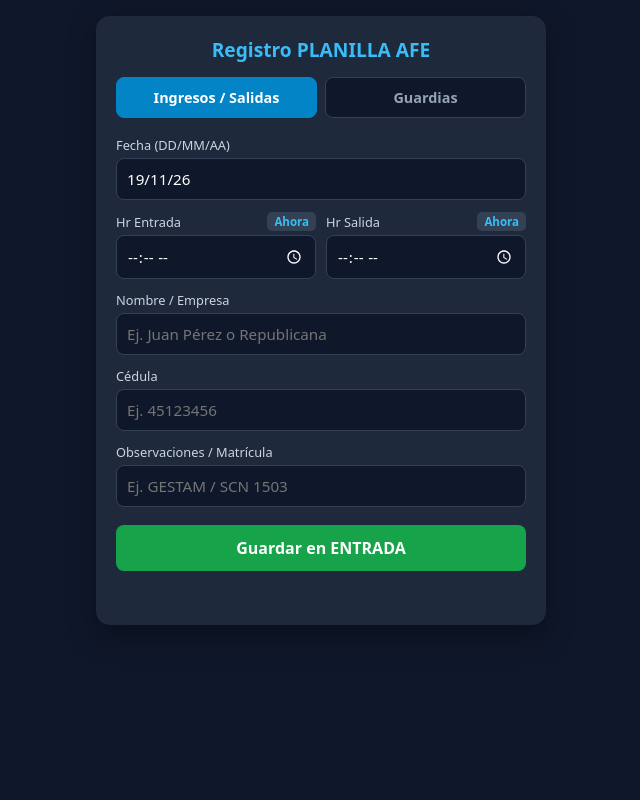
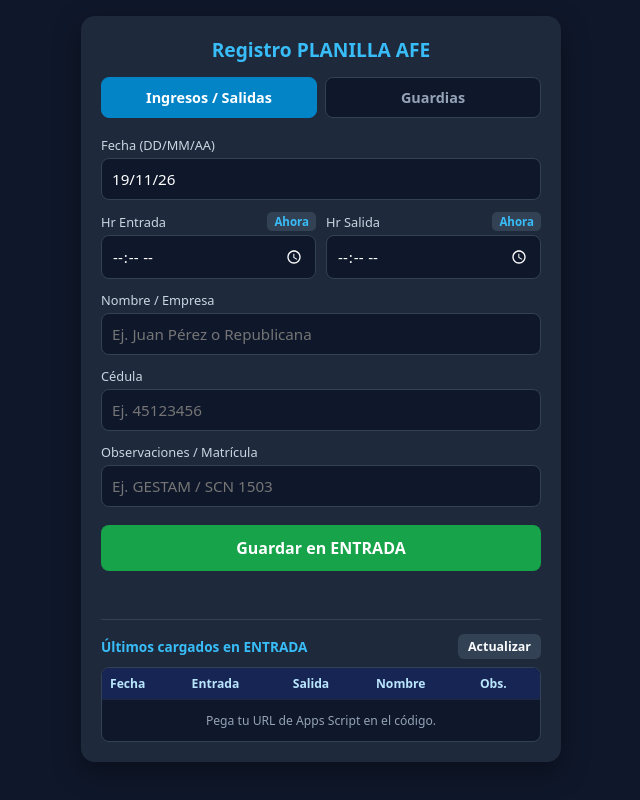
Before and after one commit to martinsampayo09-uy2/planillas.afe, a plain HTML site: page planillasafe.index.html in a window 1280 px wide. Shown: the whole page, without its empty margins (319-959 px from the left). Drawn offline with Linux system fonts and the light colour scheme.

Commit message:
Update planillasafe.index.html

```diff
--- a/planillasafe.index.html
+++ b/planillasafe.index.html
@@ -7,7 +7,7 @@
   <style>
     * { box-sizing: border-box; margin: 0; padding: 0; font-family: system-ui, -apple-system, BlinkMacSystemFont, sans-serif; }
     body { background: #0f172a; color: #f8fafc; display: flex; justify-content: center; align-items: flex-start; min-height: 100vh; padding: 16px; }
-    .contenedor { background: #1e293b; width: 100%; max-width: 450px; padding: 20px; border-radius: 14px; box-shadow: 0 10px 28px rgba(0, 0, 0, 0.35); }
+    .contenedor { background: #1e293b; width: 100%; max-width: 480px; padding: 20px; border-radius: 14px; box-shadow: 0 10px 28px rgba(0, 0, 0, 0.35); }
     h1 { font-size: 1.2rem; text-align: center; margin-bottom: 14px; color: #38bdf8; }
     .tabs { display: grid; grid-template-columns: 1fr 1fr; gap: 8px; margin-bottom: 18px; }
     .tab-btn { padding: 10px; border: 1px solid #334155; background: #0f172a; color: #94a3b8; border-radius: 8px; font-weight: 600; font-size: 0.9rem; cursor: pointer; transition: 0.2s; }
@@ -26,9 +26,22 @@
     .btn-enviar { width: 100%; padding: 12px; background: #16a34a; color: #ffffff; border: none; border-radius: 8px; font-size: 1rem; font-weight: 700; cursor: pointer; margin-top: 6px; transition: 0.2s; }
     .btn-enviar:hover { background: #15803d; }
     .btn-enviar:disabled { background: #475569; cursor: not-allowed; }
-    #estado { margin-top: 12px; text-align: center; font-size: 0.9rem; min-height: 22px; }
+    #estado { margin-top: 10px; text-align: center; font-size: 0.9rem; min-height: 20px; }
     .ok { color: #4ade80; font-weight: 600; }
     .err { color: #f87171; font-weight: 600; }
+
+    /* Vista previa de últimos registros */
+    .vista-previa { margin-top: 18px; padding-top: 14px; border-top: 1px solid #334155; }
+    .vista-header { display: flex; justify-content: space-between; align-items: center; margin-bottom: 8px; }
+    .vista-titulo { font-size: 0.85rem; font-weight: 700; color: #38bdf8; }
+    .btn-refrescar { background: #334155; color: #f8fafc; border: none; border-radius: 6px; padding: 4px 10px; font-size: 0.78rem; font-weight: 600; cursor: pointer; }
+    .btn-refrescar:hover { background: #475569; }
+    .tabla-wrap { overflow-x: auto; border: 1px solid #334155; border-radius: 8px; background: #0f172a; }
+    table { width: 100%; border-collapse: collapse; font-size: 0.76rem; }
+    th, td { padding: 7px 8px; text-align: left; border-bottom: 1px solid #1e293b; white-space: nowrap; }
+    th { background: #172554; color: #bae6fd; font-weight: 700; }
+    tr:last-child td { border-bottom: none; }
+    .vacio { text-align: center; color: #94a3b8; padding: 12px; }
   </style>
 </head>
 <body>
@@ -142,11 +155,28 @@
   </form>
 
   <p id="estado"></p>
+
+  <!-- ÚLTIMOS REGISTROS EN LA HOJA ACTIVA -->
+  <div class="vista-previa">
+    <div class="vista-header">
+      <span class="vista-titulo" id="tituloVista">Últimos cargados en ENTRADA</span>
+      <button type="button" class="btn-refrescar" onclick="cargarUltimos(hojaActual)">Actualizar</button>
+    </div>
+    <div class="tabla-wrap">
+      <table>
+        <thead id="tablaHead"></thead>
+        <tbody id="tablaBody">
+          <tr><td class="vacio">Cargando registros...</td></tr>
+        </tbody>
+      </table>
+    </div>
+  </div>
 </div>
 
 <script>
   const SCRIPT_URL = 'PEGA_AQUI_TU_URL_DE_APPS_SCRIPT';
   const estado = document.getElementById('estado');
+  let hojaActual = 'ENTRADA';
 
   function obtenerFechasHoy() {
     const hoy = new Date();
@@ -177,15 +207,70 @@
     document.getElementById('diaGuardia').value = fechas.larga;
   }
 
-  rellenarFechas();
+  function renderEncabezados(hoja) {
+    const thead = document.getElementById('tablaHead');
+    if (hoja === 'ENTRADA') {
+      thead.innerHTML = '<tr><th>Fecha</th><th>Entrada</th><th>Salida</th><th>Nombre</th><th>Obs.</th></tr>';
+    } else {
+      thead.innerHTML = '<tr><th>Día/Puesto</th><th>AFE 2</th><th>Ent.</th><th>AFE OF</th><th>Sal.</th></tr>';
+    }
+  }
+
+  async function cargarUltimos(hoja) {
+    const tbody = document.getElementById('tablaBody');
+    document.getElementById('tituloVista').textContent = `Últimos cargados en ${hoja}`;
+    renderEncabezados(hoja);
+    tbody.innerHTML = '<tr><td class="vacio" colspan="5">Actualizando...</td></tr>';
+
+    if (!SCRIPT_URL || SCRIPT_URL.includes('PEGA_AQUI')) {
+      tbody.innerHTML = '<tr><td class="vacio" colspan="5">Pega tu URL de Apps Script en el código.</td></tr>';
+      return;
+    }
+
+    try {
+      const resp = await fetch(`${SCRIPT_URL}?hoja=${encodeURIComponent(hoja)}&limite=8`);
+      const data = await resp.json();
+      const rows = Array.isArray(data.rows) ? data.rows : [];
+
+      const filasLimpias = rows.filter(r => r.some(celda => String(celda).trim() !== ''));
+      if (filasLimpias.length === 0) {
+        tbody.innerHTML = '<tr><td class="vacio" colspan="5">Sin registros recientes.</td></tr>';
+        return;
+      }
+
+      tbody.innerHTML = filasLimpias.map(r => {
+        if (hoja === 'ENTRADA') {
+          return `<tr>
+            <td>${r[1] || ''}</td>
+            <td>${r[2] || ''}</td>
+            <td>${r[3] || ''}</td>
+            <td>${r[4] || ''}</td>
+            <td>${r[6] || ''}</td>
+          </tr>`;
+        } else {
+          return `<tr>
+            <td>${r[1] || ''}</td>
+            <td>${r[2] || ''}</td>
+            <td>${r[3] || ''}</td>
+            <td>${r[4] || ''}</td>
+            <td>${r[5] || ''}</td>
+          </tr>`;
+        }
+      }).join('');
+    } catch (e) {
+      tbody.innerHTML = '<tr><td class="vacio" colspan="5">No se pudo leer la hoja. Revisa la implementación.</td></tr>';
+    }
+  }
 
   function cambiarTab(tipo, btn) {
+    hojaActual = tipo;
     document.querySelectorAll('.tab-btn').forEach(b => b.classList.remove('activo'));
     document.querySelectorAll('.formulario').forEach(f => f.classList.remove('activo'));
     btn.classList.add('activo');
     document.getElementById('form' + tipo).classList.add('activo');
     estado.className = '';
     estado.textContent = '';
+    cargarUltimos(hojaActual);
   }
 
   async function enviarDatos(e, form) {
@@ -207,6 +292,7 @@
       estado.textContent = '¡Registro guardado en PLANILLA AFE!';
       form.reset();
       rellenarFechas();
+      setTimeout(() => cargarUltimos(hojaActual), 800);
     } catch (error) {
       estado.className = 'err';
       estado.textContent = 'Error al enviar. Revisa la URL de Apps Script.';
@@ -215,6 +301,9 @@
       btn.textContent = textoOriginal;
     }
   }
+
+  rellenarFechas();
+  cargarUltimos(hojaActual);
 </script>
 
 </body>
```
